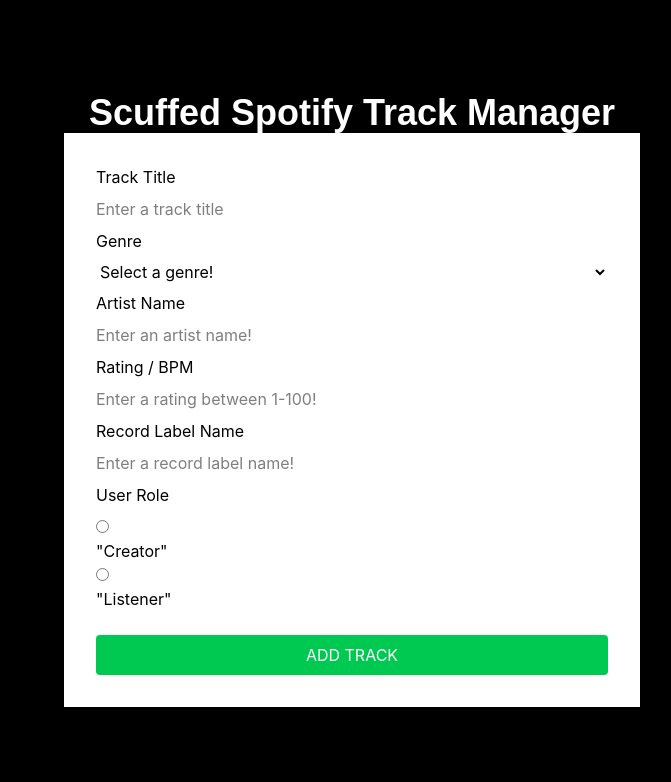
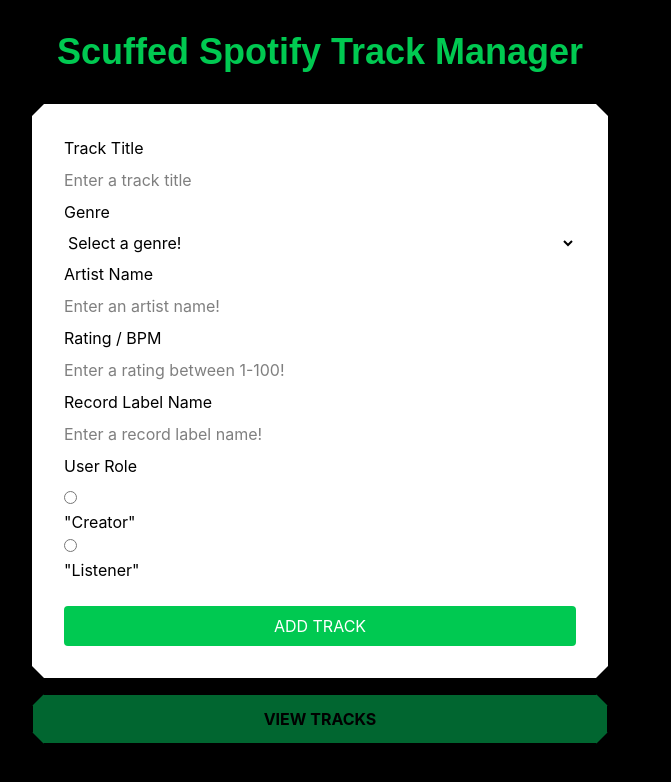
Before and after one commit to FallenFromTheKliff/ScuffedSpotifyTrackManager, a React (Vite) app: page / in a window 1280 px wide. Shown: the top 782 px of the page, without its empty margins (288-959 px from the left). Built offline with nearby package versions, Linux system fonts and the light colour scheme; a web font is replaced by a local one.

Commit message:
Added scuffed active track card

```diff
--- a/src/App.jsx
+++ b/src/App.jsx
@@ -5,63 +5,75 @@
 
 function App() {
   const [tracks, setTracks] = useState([]);
-  const [selectedTrack, setSelectedTrack] = useState("");
+  const [selectedTrack, setSelectedTrack] = useState(null);
   const [activeTrack, setActiveTrack] = useState("");
   const [creatorHighlight, setCreatorHighlight] = useState(false);
-  const [showRegistry, setShowRegistry] = useState(false);
+  const [showTracks, setShowTracks] = useState(false);
 
-  const handleAdd = (tracked) => {
-    setTracks((previousTracks) => [...previousTracks, tracked]);
-    setShowRegistry(true);
+  const handleAdd = (track) => {
+    setTracks((currentTracks) => [...currentTracks, track]);
   }
-
-  const handleRowSelection = (trackTitle) => {
-    setActiveTrack(trackTitle);
+  const handleRowSelection = (title) => {
+    setActiveTrack(title);
   }
-
-  const handleHighlight = () => {
-    setCreatorHighlight(!creatorHighlight);
-  };
 
   useEffect(() => {
     let selected = null;
-
     for (let i = 0; i < tracks.length; i++) {
       if (tracks[i].title === activeTrack) {
         selected = tracks[i];
         break;
       }
     }
-
     setSelectedTrack(selected);
   }, [activeTrack, tracks]);
 
   return (
-    <div className="min-h-screen flex flex-col items-center justify-center bg-black">
-      <h1 className="text-4xl text-white font-spotify font-bold">Scuffed Spotify Track Manager</h1>
-      {!showRegistry && (
-        <TrackForm onAdd={handleAdd} />
-      )}
-      {showRegistry && (
+    <div className="min-h-screen bg-black p-8">
+      <div className="w-full max-w-6xl item-center justify-center">
+        <h1 className="text-4xl text-green-500 font-spotify font-bold mb-8 text-center">
+          Scuffed Spotify Track Manager
+        </h1>
+        {showTracks ? (
           <div>
+            <div className="flex justify-between mb-4">
+              <button
+                type="button"
+                onClick={() => setShowTracks(false)}
+                className="border octagonee-12 bg-white px-5 py-3 font-bold"
+              >
+                GO BACK
+              </button>
+              <button
+                type="button"
+                onClick={() => setCreatorHighlight(!creatorHighlight)}
+                className="border octagonee-12 bg-white px-5 py-3 font-bold"
+              >
+                {creatorHighlight ? "SHOW ALL TRACKS" : "SHOW ONLY CREATORS"}
+              </button>
+            </div>
             <TrackTable
               tracks={tracks}
               onSelectTrack={handleRowSelection}
               creatorHighlight={creatorHighlight}
             />
-          <div className="flex justify-center mt-6">
+            {selectedTrack && <TrackCard track={selectedTrack} />}
+          </div>
+        ) : (
+          <div className="max-w-xl mx-auto">
+            <TrackForm onAddTrack={handleAdd} />
             <button
               type="button"
-              onClick={handleHighlight}
-              className="bg-green-500 px-4 py-2 rounded font-bold"
+              onClick={() => setShowTracks(true)}
+              className="border octagonee-12 bg-green-800 px-5 py-3 font-bold mt-4 w-full"
             >
-              {creatorHighlight ? "SHOW ALL TRACKS" : "HIGHLIGHT ONLY CREATORS"}
+              VIEW TRACKS
             </button>
-          </div>
           </div>
         )}
       </div>
-  )
+    </div>
+  );
 }
 
-export default App
+export default App;
--- a/src/components/TrackCard.jsx
+++ b/src/components/TrackCard.jsx
@@ -1,7 +1,16 @@
-export default function TrackCard() {
+export default function TrackCard(props) {
+  const track = props.track;
   return (
-    <div>
-
+    <div className="mt-8 border border-white octagonee-12 p-6">
+      <h2 className="text-2xl font-spotify font-bold mb-4">ACTIVE TRACK:</h2>
+      <div className="space-y-2">
+        <p>Title: {track.title}</p>
+        <p>Genre: {track.genre}</p>
+        <p>Artist: {track.artist}</p>
+        <p>Rating / BPM: {track.rating}</p>
+        <p>Label: {track.label}</p>
+        <p>Role: {track.role}</p>
+      </div>
     </div>
   )
 }
--- a/src/components/TrackForm.jsx
+++ b/src/components/TrackForm.jsx
@@ -64,11 +64,10 @@
       setLabel("");
       setRole("");
     }
-
   }
 
   return (
-    <div className="w-xl h-full p-8 octagone-16 bg-white">
+    <div className="w-xl h-full p-8 octagonee-12 bg-white">
       <form onSubmit={handleSubmit} className="flex flex-col gap-2">
         <h4>Track Title</h4>
         <input
--- a/src/components/TrackTable.jsx
+++ b/src/components/TrackTable.jsx
@@ -55,7 +55,6 @@
     if (props.creatorHighlight && row.original.role === "Creator") {
       rowClass = "bg-green";
     }
-
     rows.push(
       <tr
         key={row.id}
@@ -70,7 +69,7 @@
   return (
     <div className="w-full">
       <h2 className="text-2xl font-bold mb-4">Track Registry</h2>
-      <table className="w-full border-collapse border border-white bg-white">
+      <table className="w-full border-collapse border border-white octagonee-12 bg-white">
         <thead>
           <tr>{headers}</tr>
         </thead>
```
Lines whose indentation alone changed are shown as unchanged.
